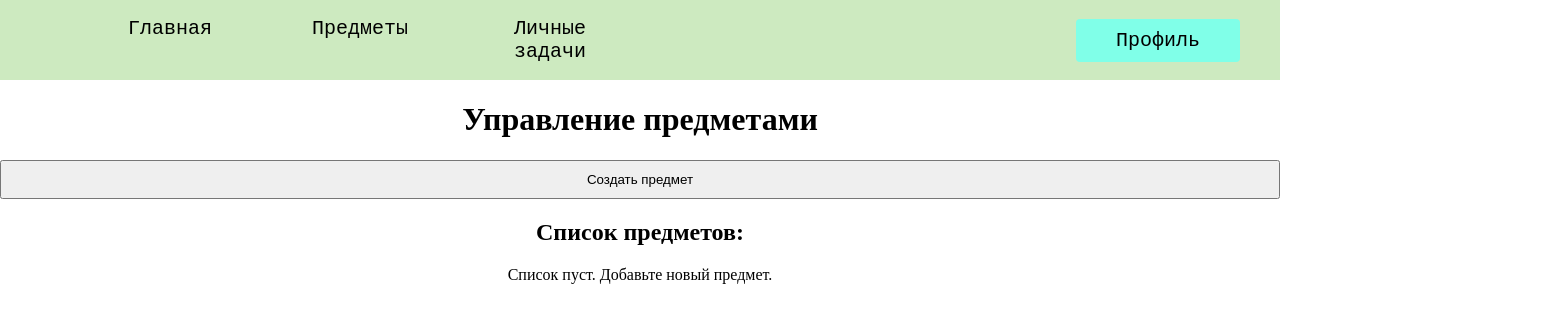
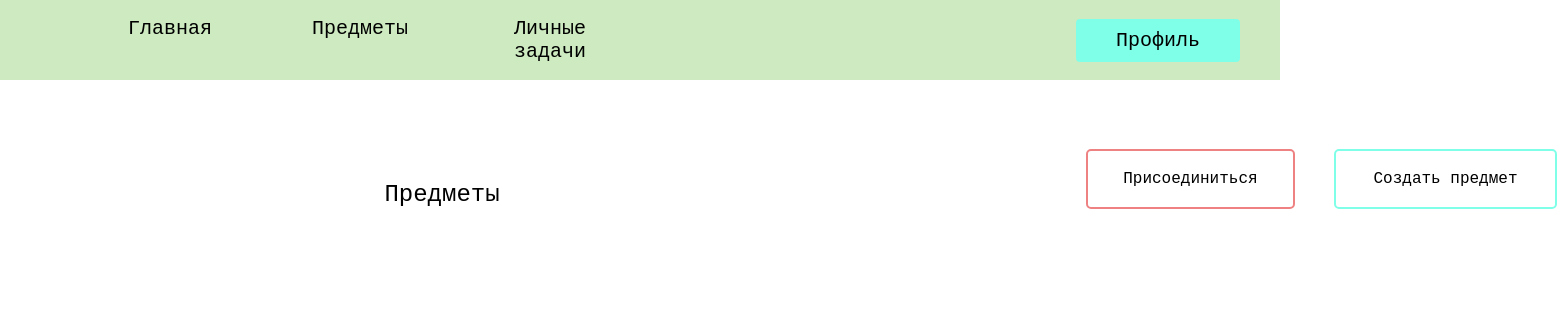
Before and after one commit to DarkenHatake/ProjectInfoBez, a React (Create React App) app: page /objects in a window 1280 px wide. Shown: the top 322 px of the page, 1557 px wide, since content can reach past the window. Built offline with nearby package versions, Linux system fonts and the light colour scheme.

Commit message:
изменил css файлы, но не до конца

```diff
--- /dev/null
+++ b/src/components/ComponentsStyles/ItemList.css
@@ -0,0 +1,52 @@
+.item-list {
+    margin-top: 200px;
+    width: 1032px;
+    position: absolute;
+    left: 444px;
+}
+
+.item {
+    position: relative;
+    width: 100%;
+    height: auto; /* Изменено на auto для адаптивности */
+    font-family: 'Roboto Mono', monospace;
+    background: #ffffff;
+    border: 3px solid #80ffe8;
+    border-radius: 8px;
+    overflow: hidden; /* Скрываем всё, что выходит за пределы экрана */
+    margin-bottom: 20px; /* Отступ между элементами списка */
+    padding: 10px; /* Добавляем немного внутреннего отступа */
+}
+
+.item-name {
+    display: inline-block; /* Позволяет заголовку занимать только необходимое пространство */
+}
+
+.delete-button {
+    width: 104px;
+    height: 31px;
+    padding: 5px 20px;
+    font-family: 'Roboto Mono', monospace;
+    font-size: 16px;
+    background-color: transparent;
+    border: 2px solid #EE8283; /* Прозрачный фон */
+    border-radius: 5px; /* Скругленные углы */
+    cursor: pointer;
+    margin-left: 20px; /* Отступ слева от заголовка */
+}
+.go-button {
+    width: 104px;
+    height: 31px;
+    padding: 5px 20px;
+    font-family: 'Roboto Mono', monospace;
+    font-size: 16px;
+    background-color: #a8ffa8;
+    border: 2px solid #a8ffa8; /* Прозрачный фон */
+    border-radius: 5px; /* Скругленные углы */
+    cursor: pointer;
+    margin-left: 20px; /* Отступ слева от заголовка */
+}
+.item-description,
+.item-deadline {
+    margin-top: 10px; /* Отступ сверху для описания и дедлайна */
+}
--- a/src/components/ComponentsStyles/Object.css
+++ b/src/components/ComponentsStyles/Object.css
@@ -1,17 +1,78 @@
-button.create-subject {
-    background-color: white; /* Белый фон */
-    border: 1px solid #32CD32; /* Зеленая рамка */
-    color: #32CD32; /* Зеленый текст */
-    padding: 10px 15px; /* Внутренние отступы для ширины и высоты */
-    font-size: 14px; /* Размер текста */
-    font-weight: bold; /* Жирный шрифт */
-    border-radius: 8px; /* Скругленные углы */
-    cursor: pointer; /* Курсор-указатель при наведении */
-    transition: all 0.3s ease; /* Плавный переход для эффектов */
+.object-title {
+    /* Предметы */
+    position: absolute;
+    width: 116px;
+    height: 32px;
+    left: 384px;
+    top: 163px;
+    font-family: 'Roboto Mono', monospace;
+    font-style: normal;
+    font-weight: 400;
+    font-size: 24px;
+    line-height: 32px;
+    /* identical to box height */
+
+    color: #000000;
+
+
+}
+.create-item {
+    position: absolute;
+    width: 223px;
+    height: 60px;
+    left: 1334px;
+    top: 149px;
+    font-family: 'Roboto Mono', monospace;
+    background-color: transparent; /* Прозрачный фон */
+    color: black; /* Цвет текста (можно изменить на другой) */
+    padding: 10px 20px; /* Внутренние отступы */
+    font-size: 16px; /* Размер шрифта */
+    border: 2px solid #80FFE8; /* Голубая рамка */
+    border-radius: 5px; /* Скругленные углы */
+    cursor: pointer; /* Указатель мыши при наведении */
+    transition: background-color 0.3s ease, transform 0.2s ease, color 0.3s ease; /* Плавные переходы */
+}
+.create-item:hover {
+    background-color: #ccc; /* Голубой фон при наведении */
+    color: black; /* Белый цвет текста при наведении */
+}
+.create-item:active {
+    transform: scale(0.98); /* Легкое уменьшение кнопки */
+}
+.create-item:disabled {
+    background-color: transparent; /* Прозрачный фон */
+    color: #ccc; /* Серый текст */
+    border-color: #ccc; /* Серый цвет рамки */
+    cursor: not-allowed; /* Курсор "запрещено" */
 }
 
-button.create-subject:hover {
-    background-color: #32CD32; /* Зеленый фон при наведении */
-    color: white; /* Белый текст при наведении */
-    border-color: #32CD32; /* Рамка остается зеленой */
+
+.join {
+    position: absolute;
+    width: 208.84px;
+    height: 60px;
+    left: 1086px;
+    top: 149px;
+    font-family: 'Roboto Mono', monospace;
+    background-color: transparent; /* Прозрачный фон */
+    color: black; /* Цвет текста (можно изменить на другой) */
+    padding: 10px 20px; /* Внутренние отступы */
+    font-size: 16px; /* Размер шрифта */
+    border: 2px solid #EE8283; /* Голубая рамка */
+    border-radius: 5px; /* Скругленные углы */
+    cursor: pointer; /* Указатель мыши при наведении */
+    transition: background-color 0.3s ease, transform 0.2s ease, color 0.3s ease; /* Плавные переходы */
 }
+.create-join:hover {
+    background-color: #ccc; /* Голубой фон при наведении */
+    color: black; /* Белый цвет текста при наведении */
+}
+.create-join:active {
+    transform: scale(0.98); /* Легкое уменьшение кнопки */
+}
+.create-join:disabled {
+    background-color: transparent; /* Прозрачный фон */
+    color: #ccc; /* Серый текст */
+    border-color: #ccc; /* Серый цвет рамки */
+    cursor: not-allowed; /* Курсор "запрещено" */
+}
--- /dev/null
+++ b/src/components/ComponentsStyles/PersonalTasks.css
@@ -0,0 +1,44 @@
+.personal-tasks-title {
+    position: absolute;
+    width: 300px;
+    height: 32px;
+    left: 384px;
+    top: 163px;
+    font-family: 'Roboto Mono', monospace;
+    font-style: normal;
+    font-weight: 400;
+    font-size: 24px;
+    line-height: 32px;
+    /* identical to box height */
+    color: #000000;
+}
+
+.create-personal-tasks {
+    position: absolute;
+    width: 223px;
+    height: 60px;
+    left: 1334px;
+    top: 149px;
+    font-family: 'Roboto Mono', monospace;
+    background-color: transparent; /* Прозрачный фон */
+    color: black; /* Цвет текста (можно изменить на другой) */
+    padding: 10px 20px; /* Внутренние отступы */
+    font-size: 16px; /* Размер шрифта */
+    border: 2px solid #80FFE8; /* Голубая рамка */
+    border-radius: 5px; /* Скругленные углы */
+    cursor: pointer; /* Указатель мыши при наведении */
+    transition: background-color 0.3s ease, transform 0.2s ease, color 0.3s ease; /* Плавные переходы */
+}
+.create-personal-tasks:hover {
+    background-color: #ccc; /* Голубой фон при наведении */
+    color: black; /* Белый цвет текста при наведении */
+}
+.create-personal-tasks:active {
+    transform: scale(0.98); /* Легкое уменьшение кнопки */
+}
+.create-personal-tasks:disabled {
+    background-color: transparent; /* Прозрачный фон */
+    color: #ccc; /* Серый текст */
+    border-color: #ccc; /* Серый цвет рамки */
+    cursor: not-allowed; /* Курсор "запрещено" */
+}
--- a/src/components/ItemList.js
+++ b/src/components/ItemList.js
@@ -1,54 +1,30 @@
 import React from 'react';
+import './ComponentsStyles/ItemList.css'; // Импортируйте CSS-файл, если он есть
 
 const ItemList = ({ items, onDelete }) => {
     return (
-        <div>
-            <h2>Список предметов:</h2>
-            {items.length === 0 ? (
-                <p>Список пуст. Добавьте новый предмет.</p>
-            ) : (
-                <ul>
+        <div className="item-list-container">
+                <ul className="item-list">
                     {items.map((item, index) => (
-                        <li key={index} style={itemStyles}>
-                            <h3>{item.name}</h3>
+                        <li key={index} className="item">
+                            <h3 className="item-name">{item.name}</h3>
                             {item.description && (
-                                <p>
+                                <p className="item-description">
                                     <strong>Описание:</strong> {item.description}
                                 </p>
                             )}
                             {item.deadline && (
-                                <p>
+                                <p className="item-deadline">
                                     <strong>Дедлайн:</strong> {item.deadline}
                                 </p>
                             )}
-                            <button
-                                onClick={() => onDelete(index)}
-                                style={deleteButtonStyles}
-                            >
-                                Удалить
-                            </button>
+                            <button className="delete-button" onClick={() => onDelete(index)}>Удалить</button>
+                            <button className="go-button">Перейти</button>
                         </li>
                     ))}
                 </ul>
-            )}
         </div>
     );
 };
 
-const itemStyles = {
-    marginBottom: '15px',
-    padding: '10px',
-    border: '1px solid #ccc',
-    borderRadius: '5px',
-};
-
-const deleteButtonStyles = {
-    backgroundColor: '#f44336',
-    color: '#fff',
-    border: 'none',
-    padding: '5px 10px',
-    borderRadius: '5px',
-    cursor: 'pointer',
-};
-
 export default ItemList;
--- a/src/components/Object.js
+++ b/src/components/Object.js
@@ -1,10 +1,12 @@
 import React, { useState } from 'react';
 import CreateItemModal from './CreateItemModal';
 import ItemList from './ItemList';
+import JoinSubject from './JoinSubject';
 import './ComponentsStyles/Object.css';
 
 const Object = () => {
     const [isModalOpen, setModalOpen] = useState(false);
+    const [isJoinModalOpen, setIsJoinModalOpen] = useState(false);
     const [items, setItems] = useState([]);
 
     const handleOpenModal = () => {
@@ -24,10 +26,17 @@ const Object = () => {
         setItems((prevItems) => prevItems.filter((_, i) => i !== index));
     };
 
+    const handleOpenJoin = () => {
+        setIsJoinModalOpen(true)
+    }
+    const handleCloseJoin = () => {
+        setIsJoinModalOpen(false);
+    };
     return (
         <div>
-            <h1>Управление предметами</h1>
-            <button onClick={handleOpenModal}>Создать предмет</button>
+            <h1 className="object-title">Предметы</h1>
+            <button className="create-item" onClick={handleOpenModal}>Создать предмет</button>
+            <button className="join" onClick={handleOpenJoin}>Присоединиться</button>
 
             {/* Теперь передаем onDelete */}
             <ItemList items={items} onDelete={handleDeleteItem} />
@@ -35,6 +44,10 @@ const Object = () => {
             {isModalOpen && (
                 <CreateItemModal onClose={handleCloseModal} onAddItem={handleAddItem} />
             )}
+
+            {isJoinModalOpen && (
+                <JoinSubject onClose={handleCloseJoin}/>
+            )}
         </div>
     );
 };
--- a/src/components/PersonalTasks.js
+++ b/src/components/PersonalTasks.js
@@ -2,6 +2,7 @@ import React, { useState } from 'react';
 import CreateTaskForm from './CreateTaskForm';
 import TaskList from './TaskList';
 import EditTask from './EditTask';
+import './ComponentsStyles/PersonalTasks.css';
 
 const PersonalTasks = () => {
     const [tasks, setTasks] = useState([]);
@@ -47,9 +48,8 @@ const PersonalTasks = () => {
 
     return (
         <div className="personal-tasks-container">
-            <h1>Личные задачи</h1>
-            <button onClick={handleOpenCreateModal}>Создать задачу</button>
-
+            <h1 className="personal-tasks-title">Личные задачи</h1>
+            <button className="create-personal-tasks" onClick={handleOpenCreateModal}>Создать задачу</button>
             <TaskList tasks={tasks} onEdit={handleOpenEditModal} onDelete={handleDeleteTask} />
 
             {/* Модальное окно с формой создания задачи */}
```
Also changed, not shown: src/components/ComponentsStyles/TaskList.css (added, +42 -0 lines), src/components/TaskList.js (+13 -17 lines).
